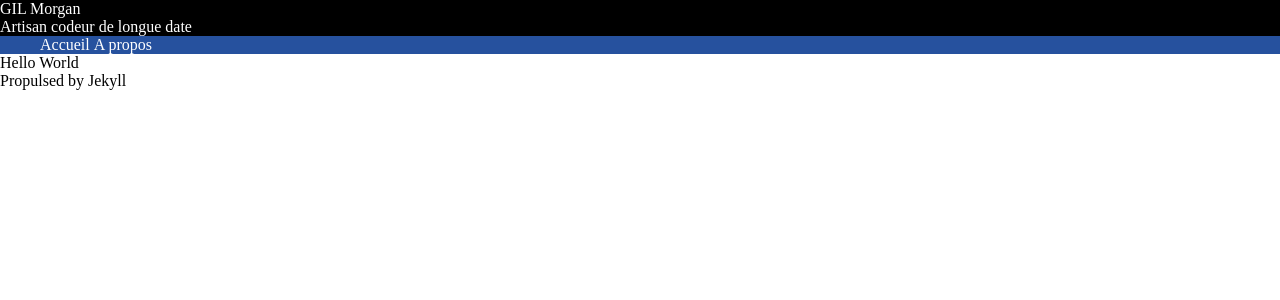
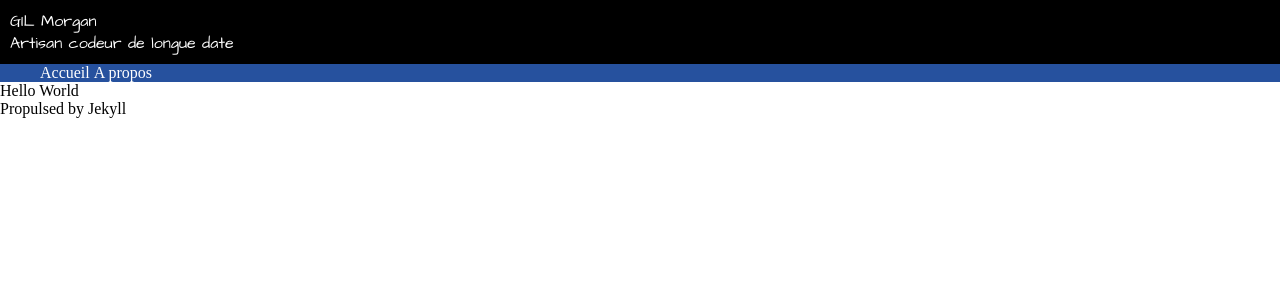
Before and after one commit to GILMorgan/GILMorgan.github.io, a Jekyll site: the page built from index.html, in a window 1280 px wide. Shown: the top 300 px of the page. Built offline with Jekyll 4.4.1, drawn with Linux system fonts in a browser that asks for light colours.

Commit message:
Padding et font

```diff
--- a/css/style.css
+++ b/css/style.css
@@ -6,6 +6,8 @@ html, body {
 .topText{
     background: black;
     color:white;
+    padding: 10px;
+    font-family: 'Architects Daughter', cursive;
 }
 
 .topText span {
```
